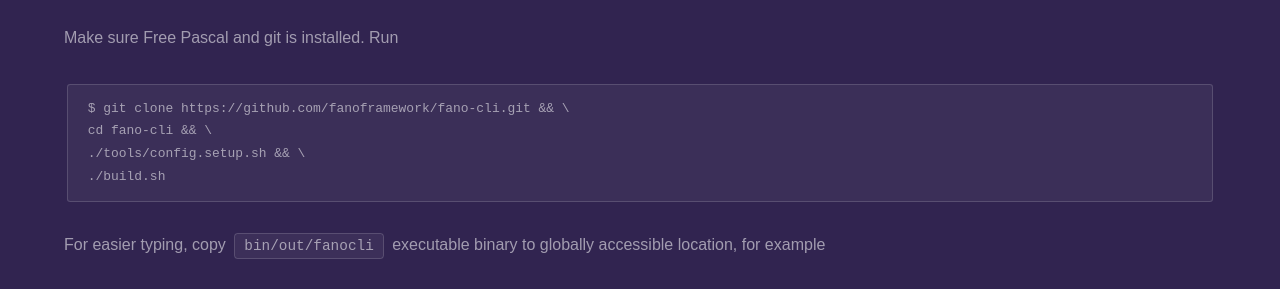
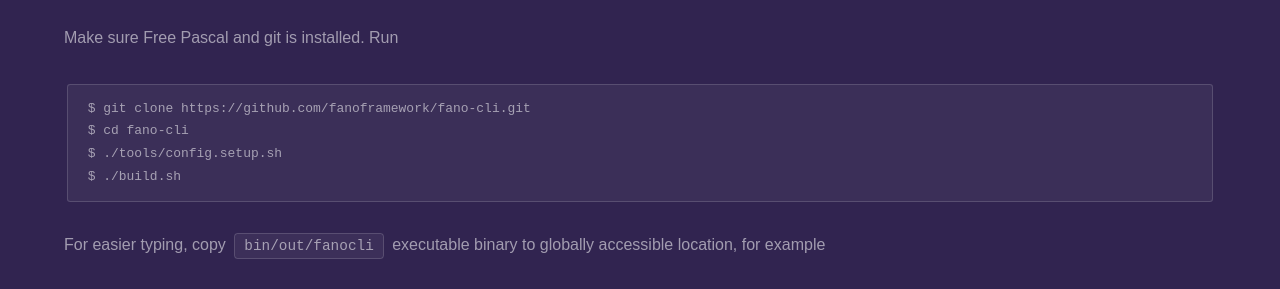
Before and after one commit to fanoframework/fanoframework.github.io, a Jekyll site: the page built from scaffolding-with-fano-cli/index.md, in a window 1280 px wide and 900 px high, scrolled down 311 px. Shown: the part 159-448 px from the top of the window. Built offline with Jekyll 4.4.1, drawn with Linux system fonts in a browser that asks for light colours; our own code applies the rules of GitHub Pages for plain Markdown files.

Commit message:
improve content

````diff
--- a/scaffolding-with-fano-cli/index.md
+++ b/scaffolding-with-fano-cli/index.md
@@ -14,10 +14,10 @@ to help scaffolding project structure using [Fano Framework](https://github.com/
 Make sure Free Pascal and git is installed. Run
 
 ```
-$ git clone https://github.com/fanoframework/fano-cli.git && \
-cd fano-cli && \
-./tools/config.setup.sh && \
-./build.sh
+$ git clone https://github.com/fanoframework/fano-cli.git
+$ cd fano-cli
+$ ./tools/config.setup.sh
+$ ./build.sh
 ```
 For easier typing, copy `bin/out/fanocli` executable binary to globally accessible location, for example
 
````
